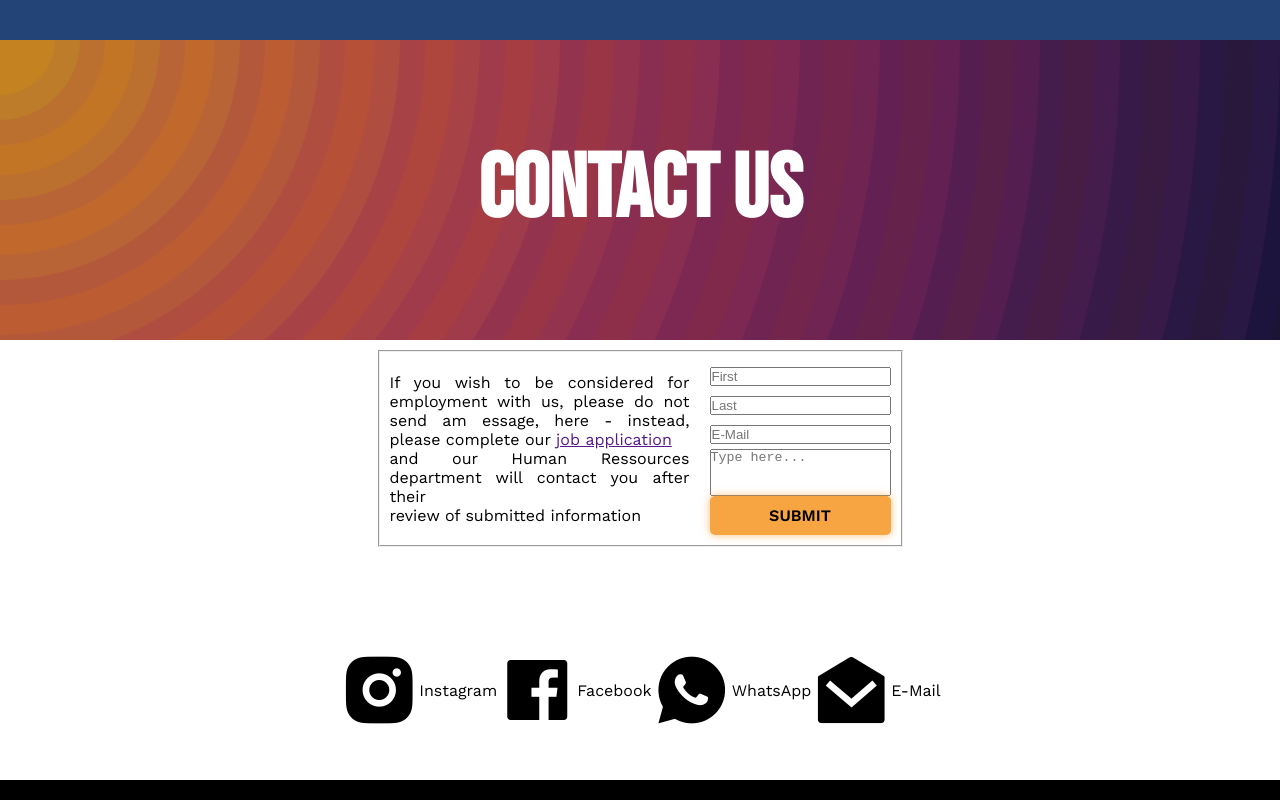
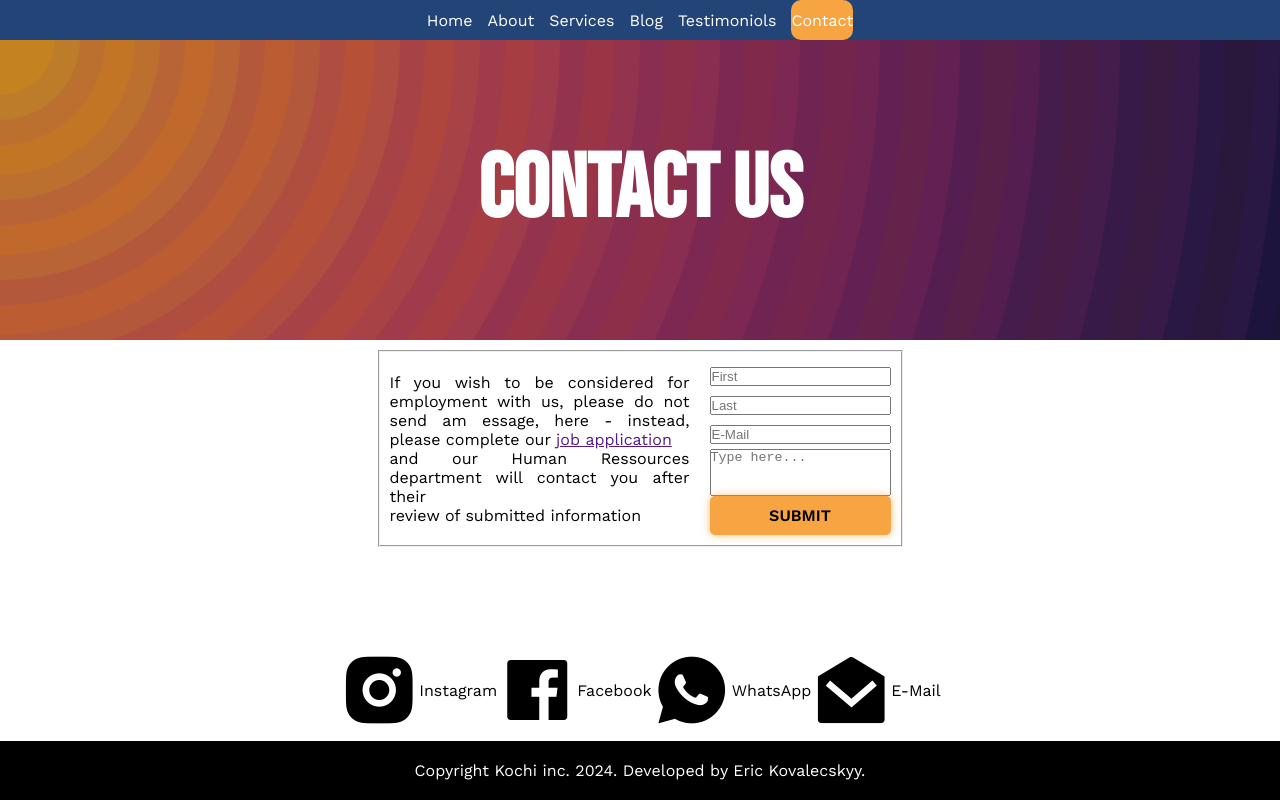
Before and after one commit to Sheydom/Business-Landing-Website, a plain HTML site: page pages/contact.html in a window 1280 px wide. Drawn offline with nearby package versions, Linux system fonts and the light colour scheme.

```diff
--- a/pages/contact.html
+++ b/pages/contact.html
@@ -66,6 +66,6 @@
         </section>
     </main>
     <footer id="footer"></footer>
-    <script src="js/script.js"></script>
+    <script src="/js/script.js"></script>
 </body>
 </html>
```
